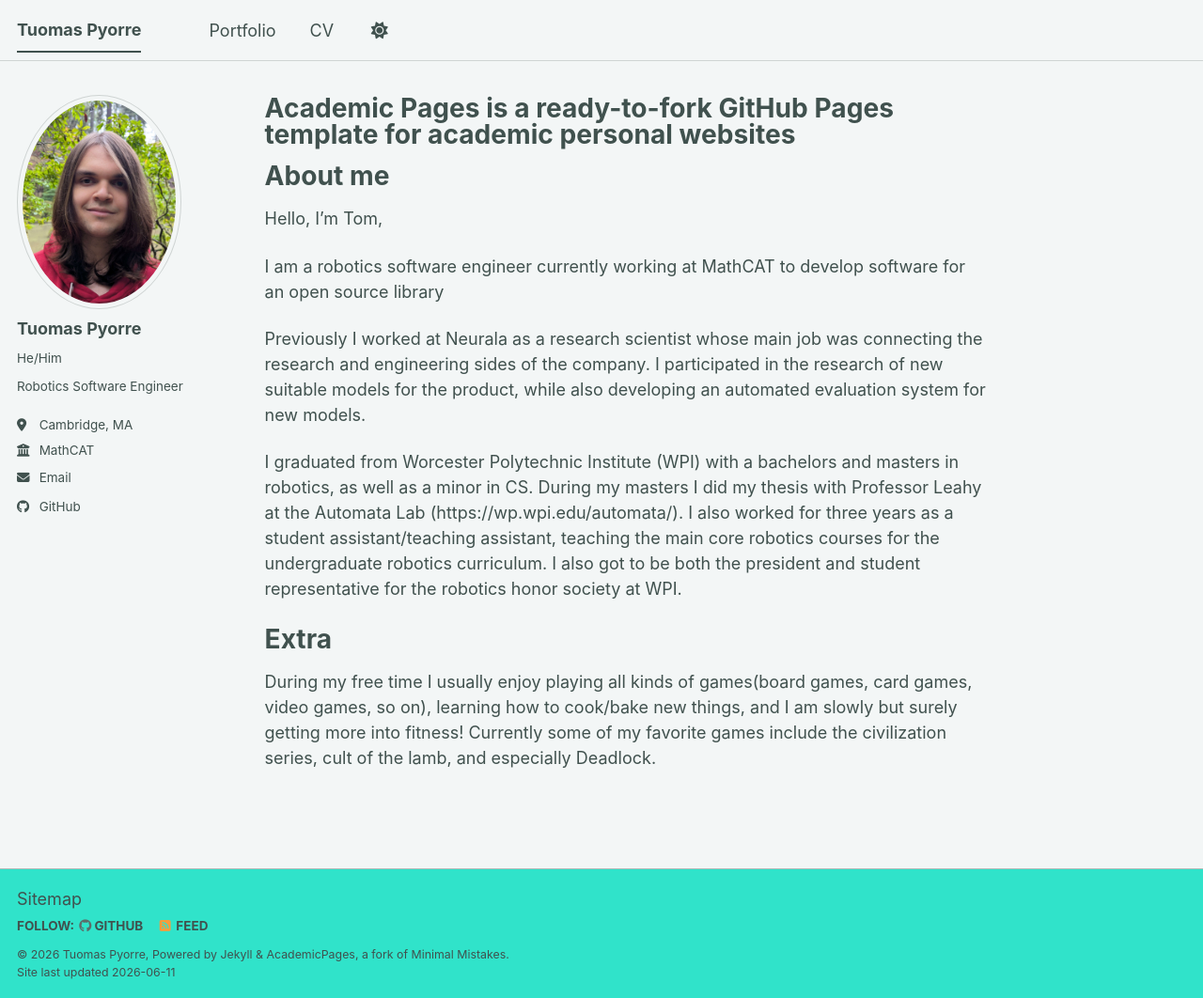
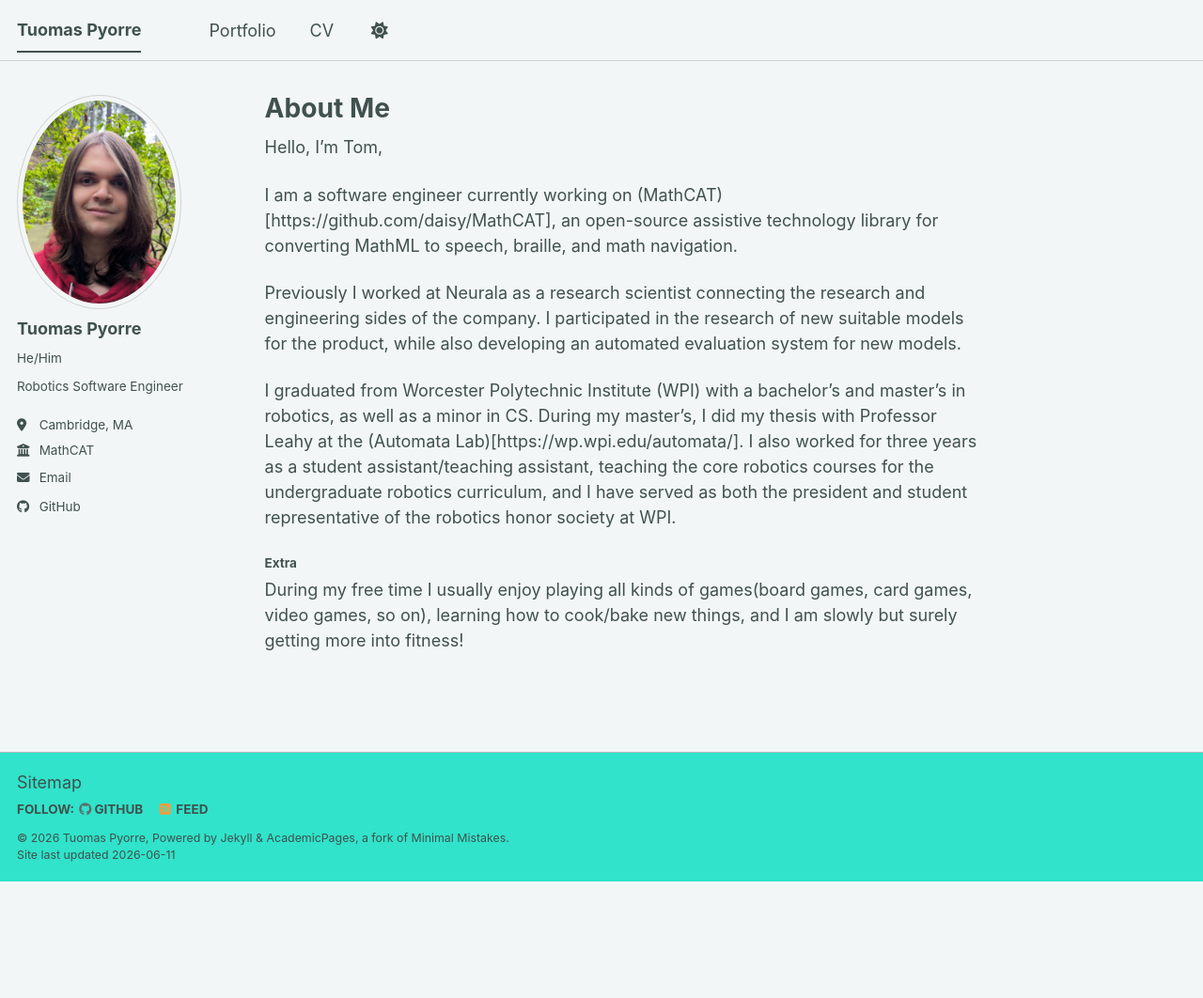
Before and after one commit to ttpyorre/ttpyorre.github.io, a Jekyll site: the page built from _pages/about.md, in a window 1280 px wide and 1062 px high. Shown: the whole window at 94% size. Built offline with Jekyll 4.4.1, drawn with Linux system fonts in a browser that asks for light colours; a script bundle is joined from its source files by our own code; library files that are not in the unit come from our copies.

Commit message:
about me update

```diff
--- a/_pages/about.md
+++ b/_pages/about.md
@@ -1,23 +1,21 @@
 ---
 permalink: /
-title: "Academic Pages is a ready-to-fork GitHub Pages template for academic personal websites"
+title: "About Me"
 author_profile: true
 redirect_from:
   - /about/
   - /about.html
 ---
 
-About me
-======
-
 Hello, I'm Tom,
 
-I am a robotics software engineer currently working at MathCAT to develop software for an open source library
+I am a software engineer currently working on (MathCAT)[https://github.com/daisy/MathCAT], an open-source assistive technology library for converting MathML to speech, braille, and math navigation.
 
-Previously I worked at Neurala as a research scientist whose main job was connecting the research and engineering sides of the company. I participated in the research of new suitable models for the product, while also developing an automated evaluation system for new models.
+Previously I worked at Neurala as a research scientist connecting the research and engineering sides of the company. I participated in the research of new suitable models for the product, while also developing an automated evaluation system for new models.
 
-I graduated from Worcester Polytechnic Institute (WPI) with a bachelors and masters in robotics, as well as a minor in CS. During my masters I did my thesis with Professor Leahy at the Automata Lab (https://wp.wpi.edu/automata/). I also worked for three years as a student assistant/teaching assistant, teaching the main core robotics courses for the undergraduate robotics curriculum. I also got to be both the president and student representative for the robotics honor society at WPI.
+I graduated from Worcester Polytechnic Institute (WPI) with a bachelor's and master's in robotics, as well as a minor in CS. During my master's, I did my thesis with Professor Leahy at the (Automata Lab)[https://wp.wpi.edu/automata/]. I also worked for three years as a student assistant/teaching assistant, teaching the core robotics courses for the undergraduate robotics curriculum, and I have served as both the president and student representative of the robotics honor society at WPI.
 
-Extra
-======
-During my free time I usually enjoy playing all kinds of games(board games, card games, video games, so on), learning how to cook/bake new things, and I am slowly but surely getting more into fitness! Currently some of my favorite games include the civilization series, cult of the lamb, and especially Deadlock.
+
+#### Extra
+
+During my free time I usually enjoy playing all kinds of games(board games, card games, video games, so on), learning how to cook/bake new things, and I am slowly but surely getting more into fitness!
```
